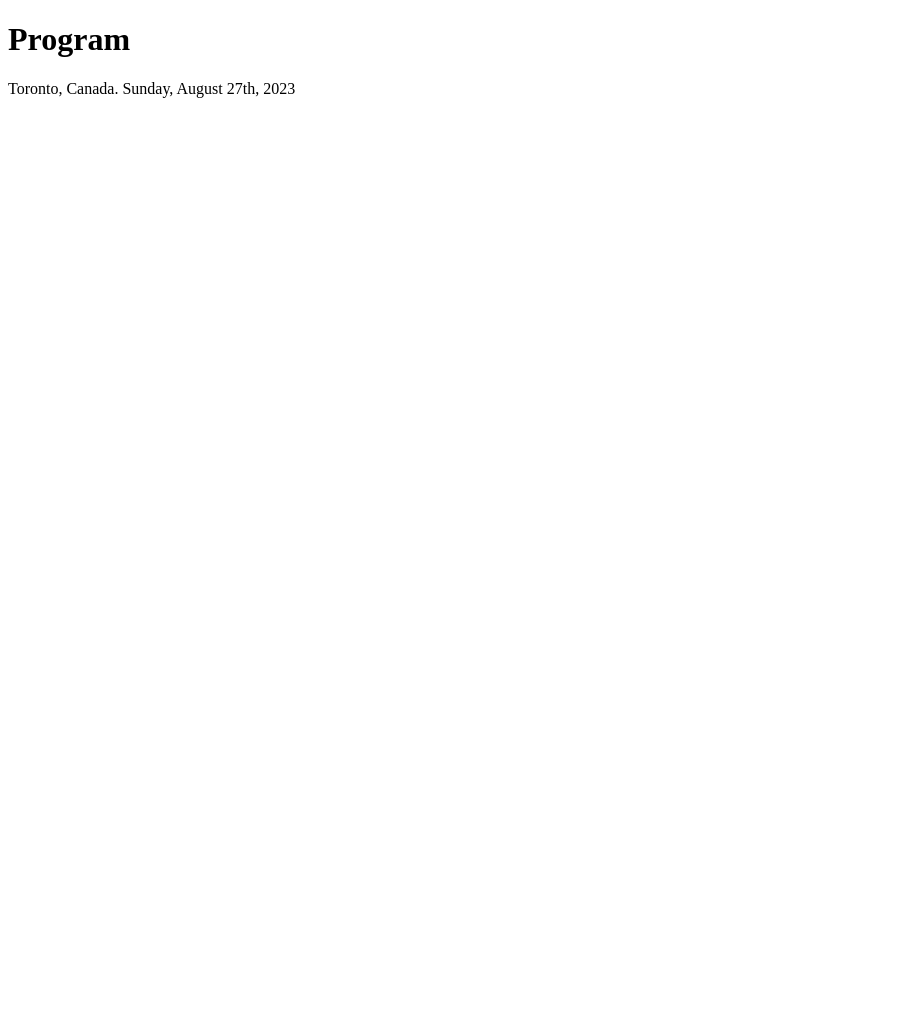
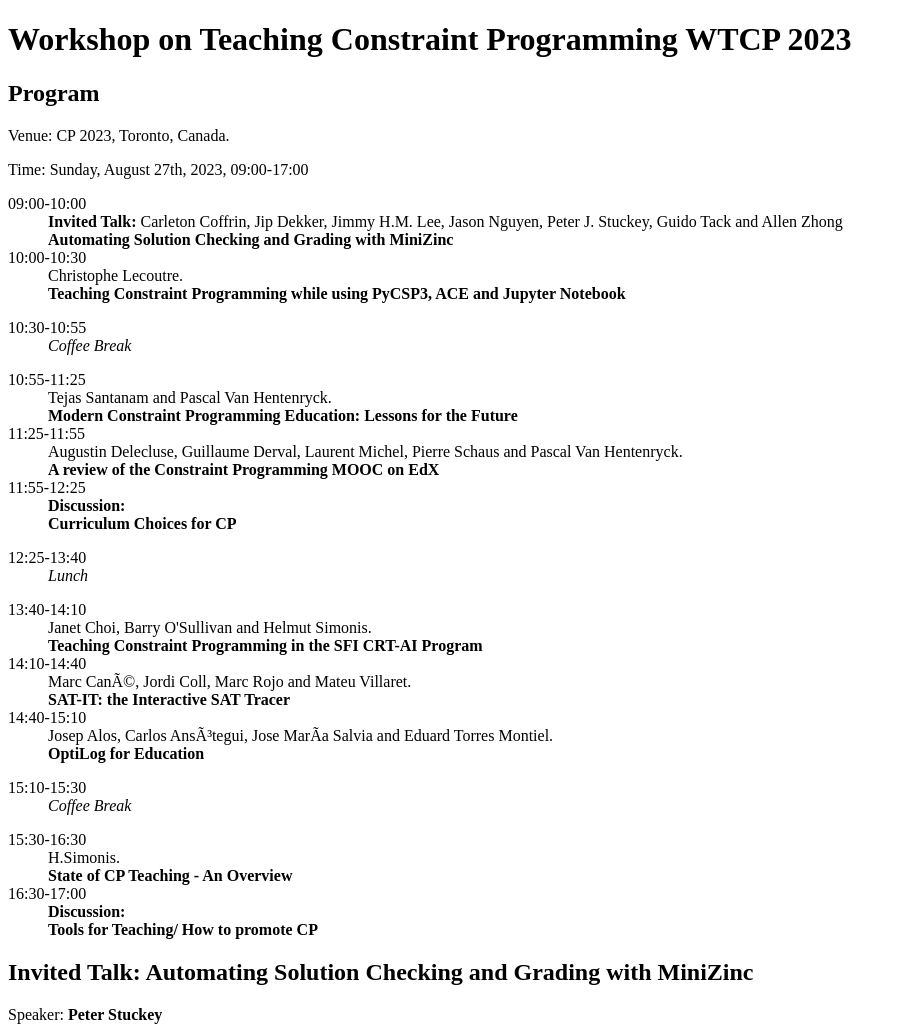
Before and after one commit to hsimonis/WTCP2023, a plain HTML site: page index.html in a window 1280 px wide. Shown: the top 1027 px of the page, without its empty margins (0-906 px from the left). Before the commit the page ends 800 px from the top, so only its background shows below. Drawn offline with Linux system fonts and the light colour scheme.

Commit message:
Update index.html

```diff
--- a/index.html
+++ b/index.html
@@ -18,10 +18,48 @@
 
     <main>
 
-        <h1>Program</h1>
+        <h1>Workshop on Teaching Constraint Programming WTCP 2023</h1>
+		<h2>Program</h2>
 
-        <p>Toronto, Canada. Sunday, August 27th, 2023</p>
+        <p>Venue: CP 2023, Toronto, Canada. </p>
+		<p>Time: Sunday, August 27th, 2023, 09:00-17:00</p>
 
+<dl>
+<dt>09:00-10:00</dt><dd> <b>Invited Talk:</b> Carleton Coffrin, Jip Dekker, Jimmy H.M. Lee, Jason Nguyen,
+						Peter J. Stuckey, Guido Tack and Allen Zhong<br>
+			<b>Automating Solution Checking and Grading with MiniZinc</b></dd>
+<dt>10:00-10:30</dt> <dd>Christophe Lecoutre.<br>
+			<b>Teaching Constraint Programming while using PyCSP3, ACE and Jupyter Notebook</b><p></dd>
+
+<dt>10:30-10:55</dt> <dd><i>Coffee Break</i><p></dd>
+
+<dt>10:55-11:25</dt> <dd>Tejas Santanam and Pascal Van Hentenryck.<br>
+			<b>Modern Constraint Programming Education: Lessons for the Future</b></dd>
+<dt>11:25-11:55</dt> <dd>Augustin Delecluse, Guillaume Derval, Laurent Michel, Pierre Schaus and Pascal Van Hentenryck.<br>
+			<b>A review of the Constraint Programming MOOC on EdX</b></dd>
+<dt>11:55-12:25</dt> <dd><b>Discussion:</b> <br>
+			<b>Curriculum Choices for CP</b><p></dd>
+
+<dt>12:25-13:40</dt> <dd><i>Lunch</i><p></dd>
+
+<dt>13:40-14:10</dt> <dd>Janet Choi, Barry O'Sullivan and Helmut Simonis.<br>
+			<b>Teaching Constraint Programming in the SFI CRT-AI Program</b></dd>
+<dt>14:10-14:40</dt> <dd>Marc Cané, Jordi Coll, Marc Rojo and Mateu Villaret.<br>
+			<b>SAT-IT: the Interactive SAT Tracer</b></dd>
+<dt>14:40-15:10</dt> <dd>Josep Alos, Carlos Ansótegui, Jose María Salvia and Eduard Torres Montiel.<br>
+			<b>OptiLog for Education</b><p></dd>
+
+<dt>15:10-15:30</dt> <dd><i>Coffee Break</i><p></dd>
+
+<dt>15:30-16:30</dt> <dd>H.Simonis. <br>
+			<b>State of CP Teaching - An Overview</b></dd>
+<dt>16:30-17:00</dt> <dd><b>Discussion:</b> <br>
+			<b>Tools for Teaching/ How to promote CP</b></dd>
+</dl>
+
+<h2>Invited Talk: Automating Solution Checking and Grading with MiniZinc</h2>
+<p>Speaker: <b>Peter Stuckey</b></p>
+<div style="max-width:75ch;" align="justify"><p>A critical need in teaching discrete optimization is to give feedback to learners regarding what is wrong about the “solutions” they provide. MiniZinc provides a solver independent modelling language for expressing discrete optimization problems. In this talk we describe a methodology for using MiniZinc to easily create solution checkers that give meaningful feedback to learners. The checkers can be used independently of the technology the learners use to actually solve the problem. The checkers can be included (in an obfuscated state) in a MiniZinc project file, to allow standalone projects that learners can complete locally through the MiniZinc IDE with meaningful feedback. The checkers can also used as an online service enabling learners to submit solutions for checking and feedback including grading via the MiniZinc IDE or a Python script. The online service can also support leaderboard, and peer review. We have made use of this checking methodology for automatic feedback and grading of over 100,000 student submissions running in the Coursera Massive Open Online Courseware platform. Automated solution checking provides a pathway to self-directed learning for discrete optimization which we believe is vital to ensure that the technology is used widely.</p></div>
     </main>
 
   </body>
```
